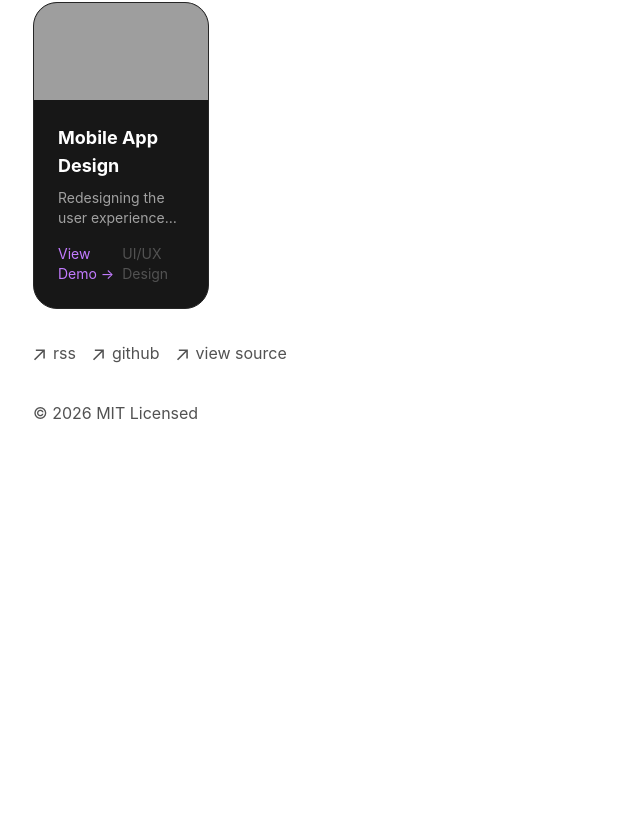
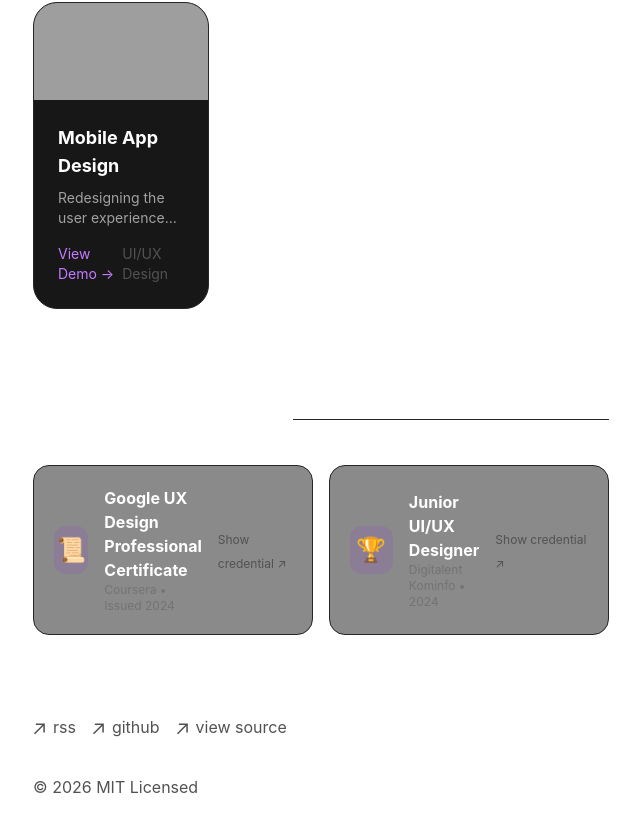
Before and after one commit to ZizahSwiftie/my-uiux-portfolio, a Next.js app: page / in a window 1280 px wide. Shown: the part 1929-2760 px from the top of the page, without its empty margins (319-959 px from the left). Before the commit the page ends 2418 px from the top, so only its background shows below. Built offline with nearby package versions, Linux system fonts and the light colour scheme; grey boxes are pictures that could not be loaded.

Commit message:
sertifikat

```diff
--- a/app/page.tsx
+++ b/app/page.tsx
@@ -118,6 +118,43 @@ export default function Page() {
 
         {/* Tambahkan Card lain di sini nanti */}
       </div>
+      {/* Certificates Section */}
+      <div className="mt-24 mb-12">
+        <div className="flex items-center gap-4 mb-8">
+          <h3 className="text-xl font-bold">Licenses & Certifications</h3>
+          <div className="h-[1px] flex-1 bg-neutral-800"></div>
+        </div>
+
+        <div className="grid grid-cols-1 md:grid-cols-2 gap-4">
+          {/* Certificate Card 1 */}
+          <div className="group bg-neutral-900/50 border border-neutral-800 p-5 rounded-2xl flex items-center gap-4 hover:border-purple-500/50 transition-all cursor-pointer">
+            <div className="w-12 h-12 bg-purple-600/10 rounded-xl flex items-center justify-center text-2xl group-hover:scale-110 transition-transform">
+              📜
+            </div>
+            <div className="flex-1">
+              <h4 className="font-bold text-sm md:text-base">Google UX Design Professional Certificate</h4>
+              <p className="text-xs text-neutral-500">Coursera • Issued 2024</p>
+            </div>
+            <div className="text-neutral-600 group-hover:text-purple-400 transition-colors">
+              <span className="text-xs">Show credential ↗</span>
+            </div>
+          </div>
+
+          {/* Certificate Card 2 */}
+          <div className="group bg-neutral-900/50 border border-neutral-800 p-5 rounded-2xl flex items-center gap-4 hover:border-purple-500/50 transition-all cursor-pointer">
+            <div className="w-12 h-12 bg-purple-600/10 rounded-xl flex items-center justify-center text-2xl group-hover:scale-110 transition-transform">
+              🏆
+            </div>
+            <div className="flex-1">
+              <h4 className="font-bold text-sm md:text-base">Junior UI/UX Designer</h4>
+              <p className="text-xs text-neutral-500">Digitalent Kominfo • 2024</p>
+            </div>
+            <div className="text-neutral-600 group-hover:text-purple-400 transition-colors">
+              <span className="text-xs">Show credential ↗</span>
+            </div>
+          </div>
+        </div>
+      </div>
     </section>
   )
 }
```
